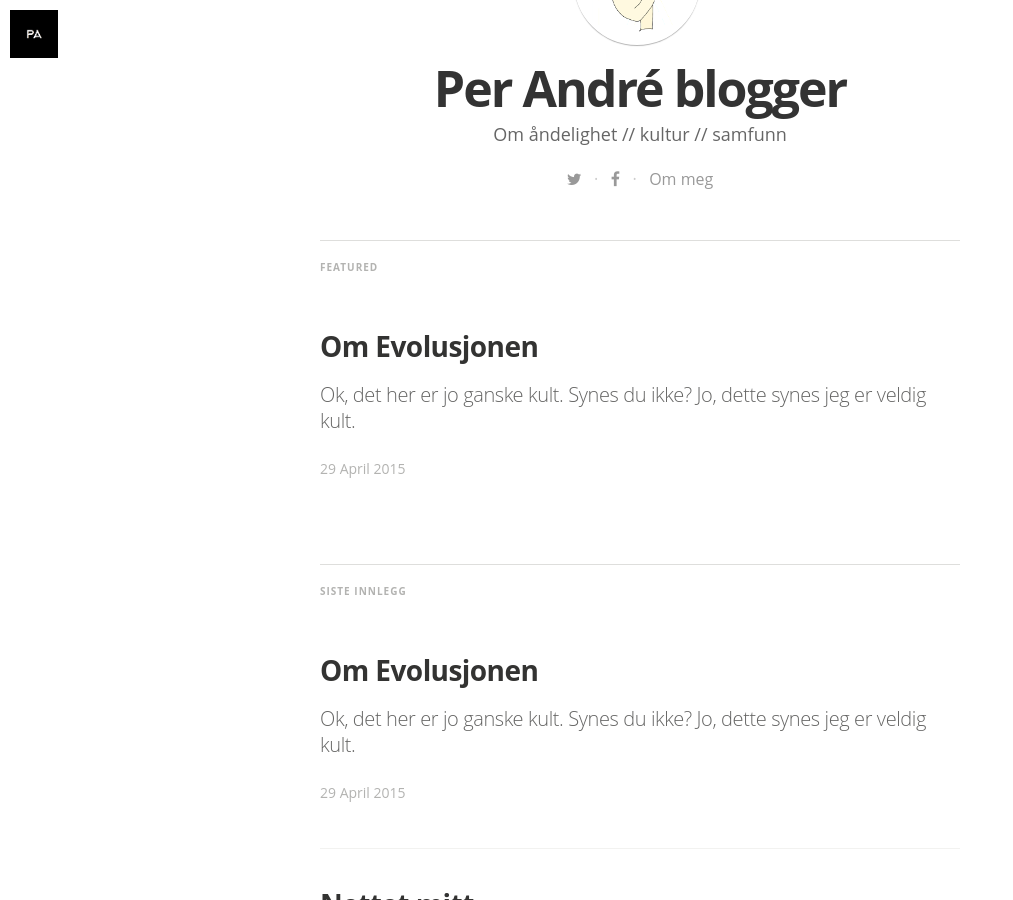
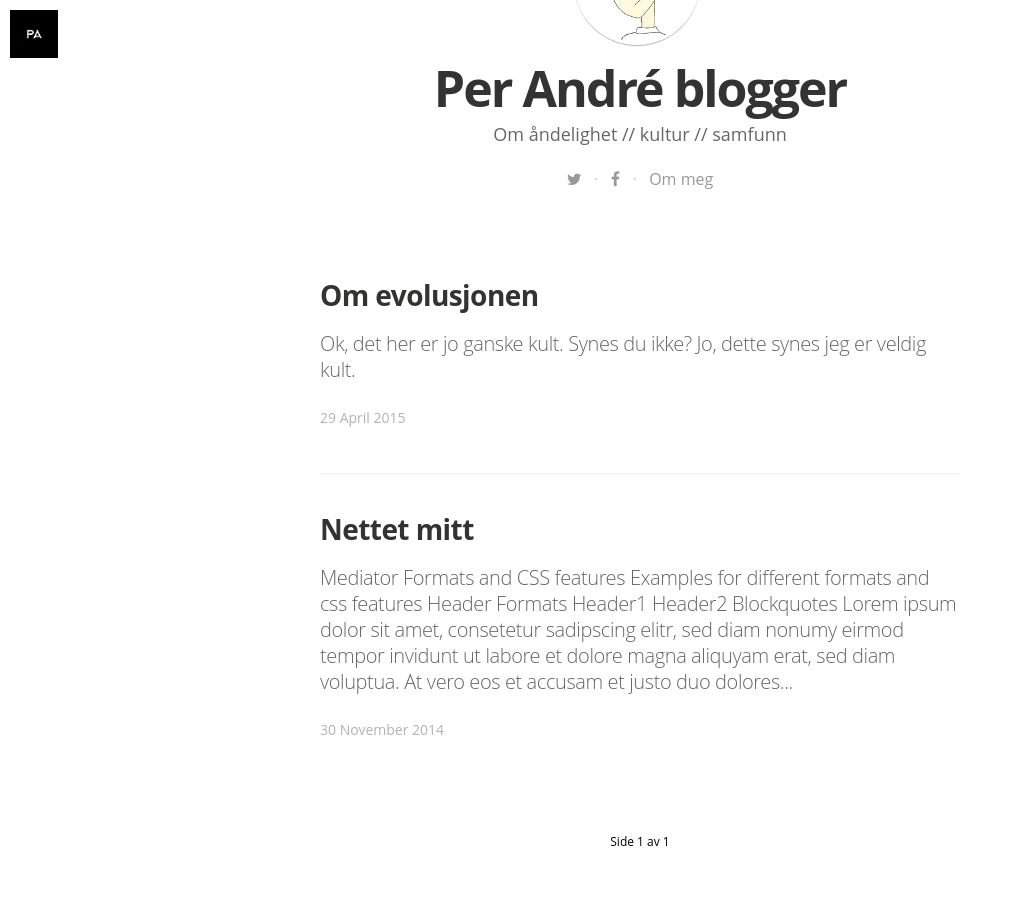
Before and after one commit to perandre/no, a Jekyll site: the page built from index.html, in a window 1280 px wide and 900 px high, scrolled down 471 px. Shown: the whole window, without its empty margins (0-1013 px from the left). Built offline with Jekyll 4.4.1, drawn with Linux system fonts in a browser that asks for light colours; nearby versions of some CDN libraries; some web fonts are replaced; Markdown is read by kramdown in place of the engine named in the settings; the list of posts is cut into pages by our own code.

Commit message:
New logo etc

```diff
--- a/_config.yml
+++ b/_config.yml
@@ -12,7 +12,7 @@
 
 email: perandre@gmail.com
 #blog logo
-logo: "/assets/images/perandre-fjes.png"
+logo: "/assets/images/perandre-face.png"
 # blog cover
 cover: "/assets/images/skrivemaskin.jpg"
 
--- a/_posts/2015-03-29-evolusjon.md
+++ b/_posts/2015-03-10-evolusjon.md
@@ -1,9 +1,8 @@
 ---
 layout: post
-title:  "Om Evolusjonen"
+title:  "Om evolusjonen"
 date:   2015-04-29 14:34:25
 categories: teologi
-tags: featured
 # image: /assets/images/skrivemaskin.jpg
 ---
 Ok, det her er jo ganske kult.
```
Also changed, not shown: assets/images/perandre-face.png (added).
